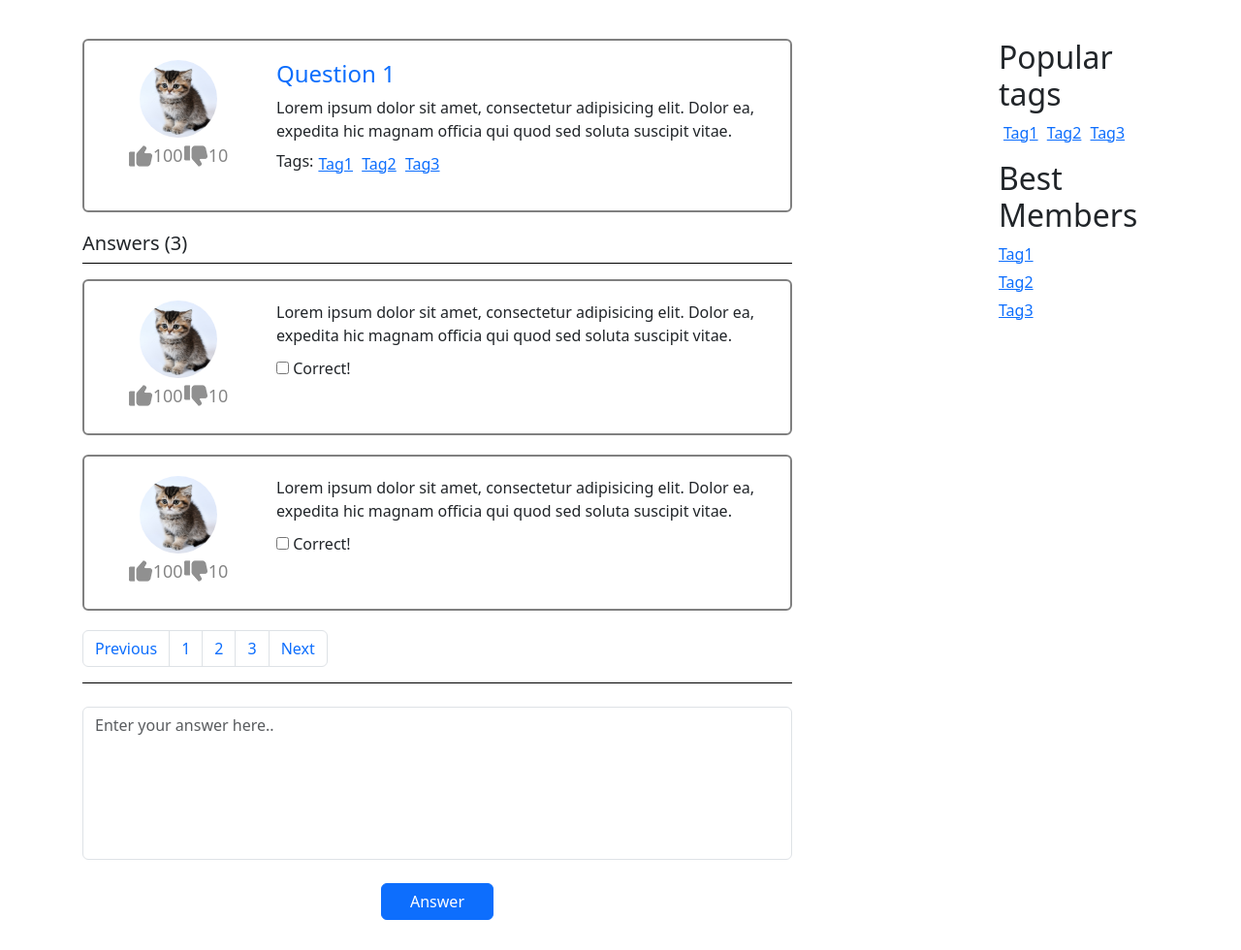
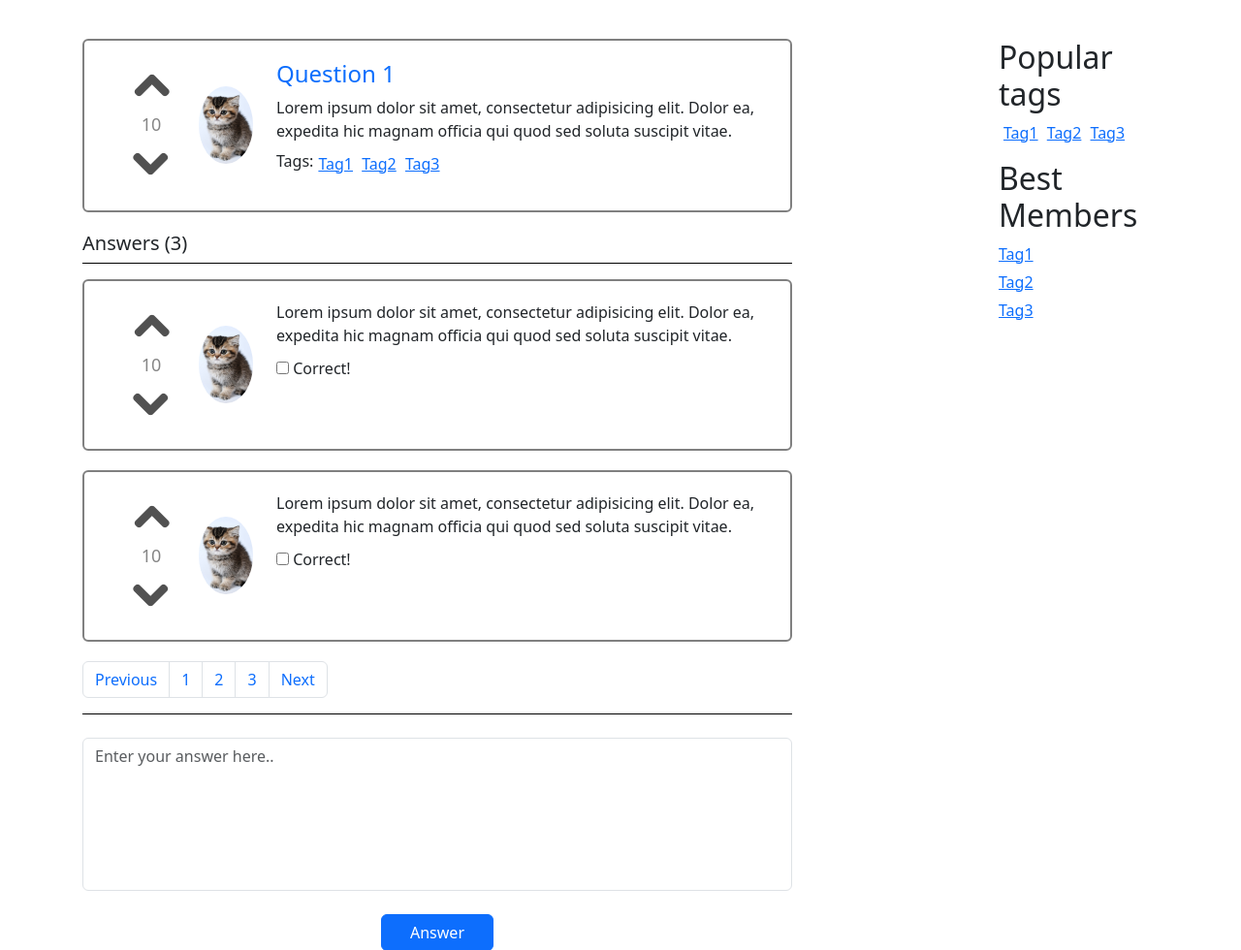
Before and after one commit to AleksandrOparin/WEB-Project, a Python web app: template templates/question.html in a window 1280 px wide. Shown: the part 80-1060 px from the top of the page at 97% size. Before the commit the page ends 1029 px from the top, so only its background shows below. Run offline with Jinja, Linux system fonts and the light colour scheme; the template is opened without the code that fills it, so the values that code supplies are empty; some libraries are stand-ins or nearby versions.

Commit message:
Modify like system and delete useless images

```diff
--- a/static/css/style.css
+++ b/static/css/style.css
@@ -106,20 +106,21 @@
 }
 
 .user-likes {
-    justify-content: space-around;
+    display: flex;
+    flex-direction: column;
     align-items: center;
     padding: 5px 25px;
 }
 
-.like, .dislike {
-    width: 24px;
-    height: 24px;
-    background-image: url("/static/img/likedislike.png");
+.like-up, .like-down {
+    width: 48px;
+    height: 48px;
+    background-image: url("/static/img/arrow.png");
     cursor: pointer;
 }
 
-.dislike {
-    background-position: -48px;
+.like-down {
+    transform: rotate(180deg);
 }
 
 /* .lidiUp.set {
--- a/templates/question.html
+++ b/templates/question.html
@@ -77,15 +77,15 @@
                     <!-- Question -->
                     <div class="question">
                         <div class="row">
-                            <div class="col-3">
+                            <div class="col-3 d-flex">
+                                <div class="user-likes">
+                                    <div class="like-up"></div>
+                                    <div class="like-count">10</div>
+                                    <div class="like-down"></div>
+                                </div>
+
                                 <div class="user-icon icon-large">
                                     <img src="/static/img/avatar-1.jpg" alt="" />
-                                </div>
-                                <div class="user-likes d-flex">
-                                    <div class="like"></div>
-                                    <div class="like-count">100</div>
-                                    <div class="dislike"></div>
-                                    <div class="dislike-count">10</div>
                                 </div>
                             </div>
                             <div class="col-9">
@@ -119,15 +119,15 @@
                     <!-- Answer -->
                     <div class="answer">
                         <div class="row">
-                            <div class="col-3">
+                            <div class="col-3 d-flex">
+                                <div class="user-likes">
+                                    <div class="like-up"></div>
+                                    <div class="like-count">10</div>
+                                    <div class="like-down"></div>
+                                </div>
+
                                 <div class="user-icon icon-large">
                                     <img src="/static/img/avatar-1.jpg" alt="" />
-                                </div>
-                                <div class="user-likes d-flex">
-                                    <div class="like"></div>
-                                    <div class="like-count">100</div>
-                                    <div class="dislike"></div>
-                                    <div class="dislike-count">10</div>
                                 </div>
                             </div>
                             <div class="col-9">
@@ -149,15 +149,15 @@
                     <!-- Answer -->
                     <div class="answer">
                         <div class="row">
-                            <div class="col-3">
+                            <div class="col-3 d-flex">
+                                <div class="user-likes">
+                                    <div class="like-up"></div>
+                                    <div class="like-count">10</div>
+                                    <div class="like-down"></div>
+                                </div>
+
                                 <div class="user-icon icon-large">
                                     <img src="/static/img/avatar-1.jpg" alt="" />
-                                </div>
-                                <div class="user-likes d-flex">
-                                    <div class="like"></div>
-                                    <div class="like-count">100</div>
-                                    <div class="dislike"></div>
-                                    <div class="dislike-count">10</div>
                                 </div>
                             </div>
                             <div class="col-9">
```
Also changed, not shown: templates/index.html (+14 -14 lines), templates/tag.html (+14 -14 lines), static/img/arrow.png, static/img/avatar-3.jpg (deleted), static/img/likedislike.png (deleted), 1 other file.
